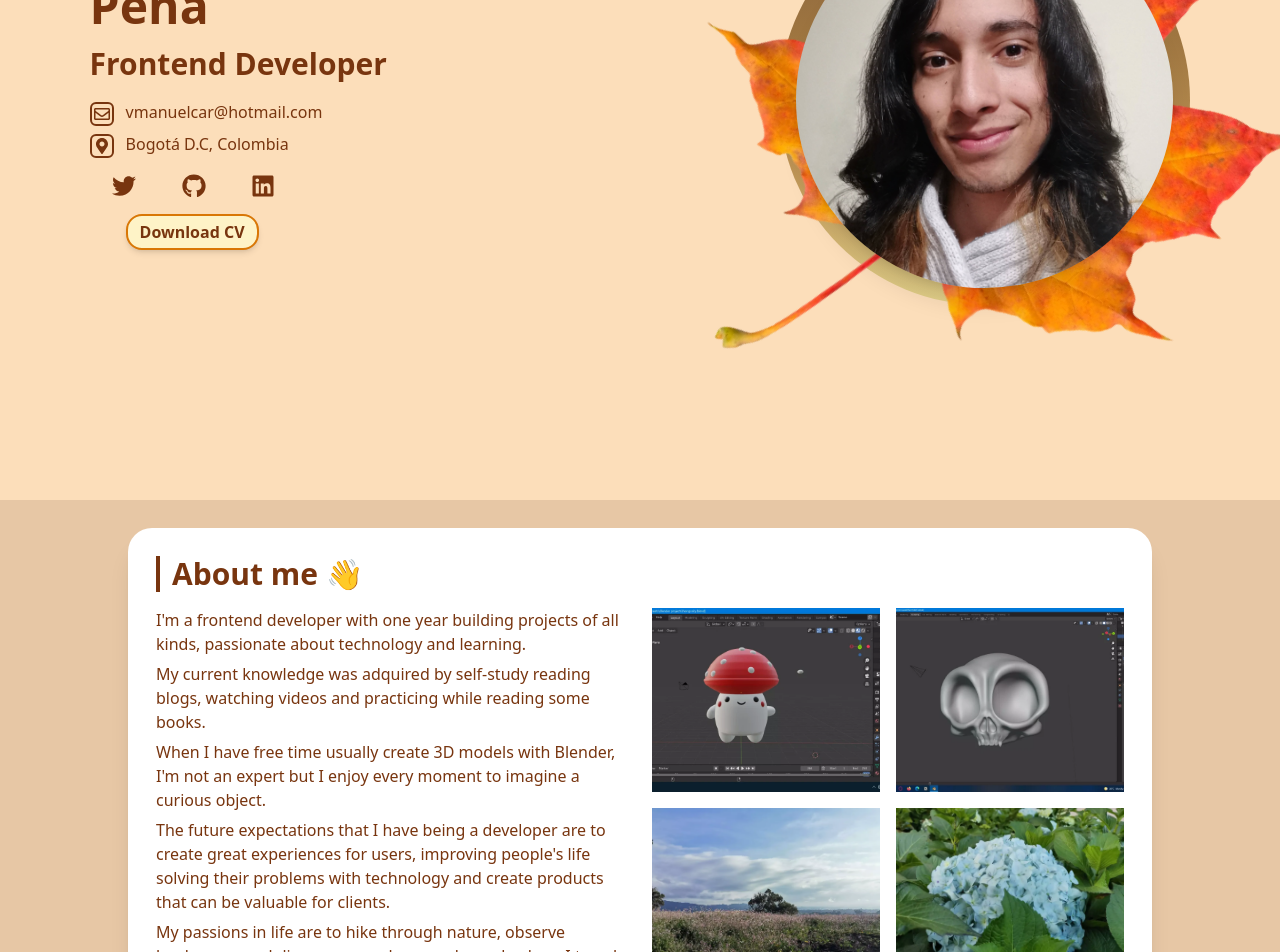
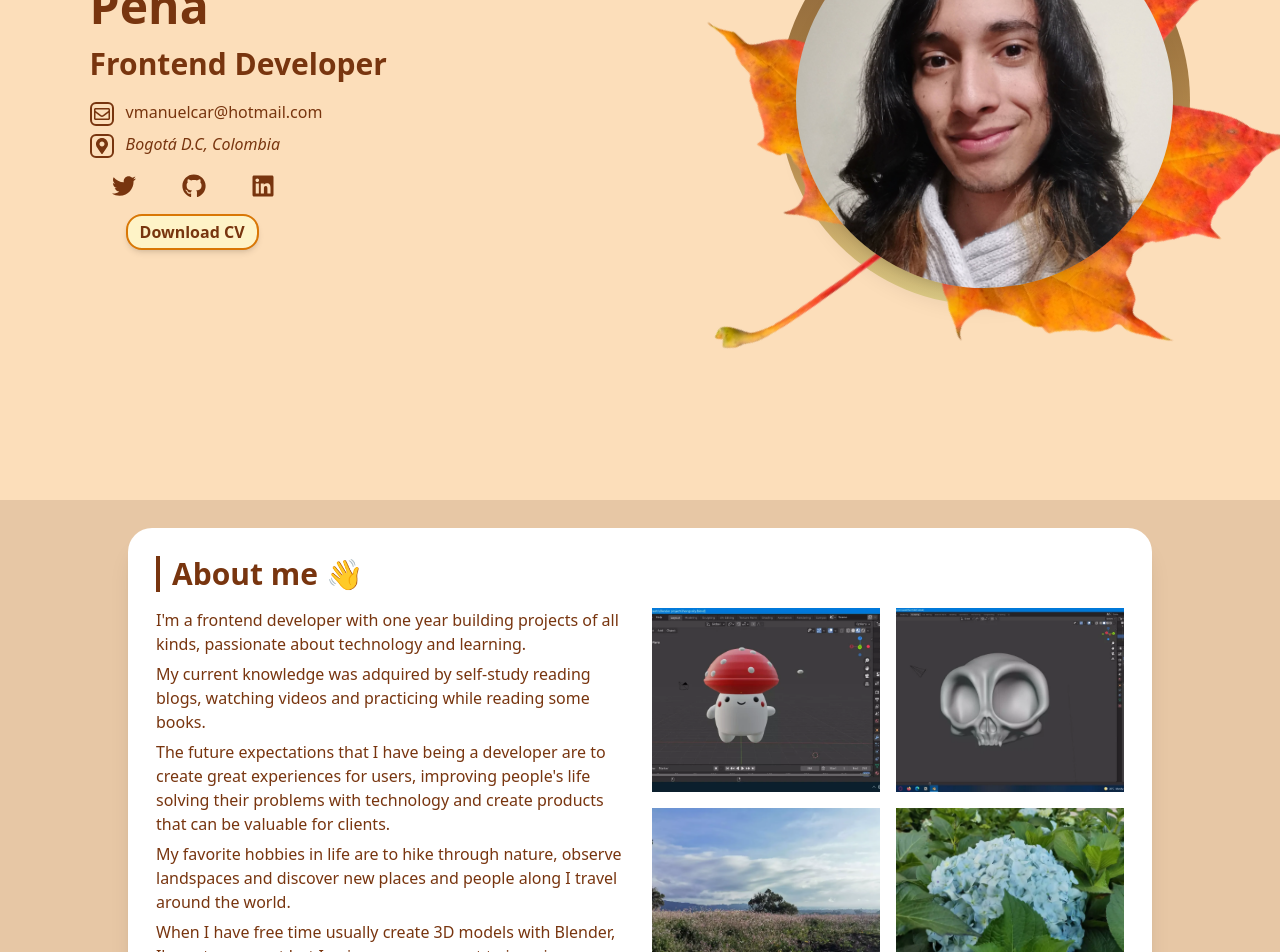
Before and after one commit to VictorCar86/Portfolio, a React app: page / in a window 1280 px wide. Shown: the part 300-1252 px from the top of the page. Built offline with nearby package versions, Linux system fonts and the light colour scheme; what tailwindcss-animatecss would draw is missing.

Commit message:
Fix bug of height property at Home component

```diff
--- a/src/containers/AboutMe.jsx
+++ b/src/containers/AboutMe.jsx
@@ -12,9 +12,9 @@ const AboutMe = () => {
         <div>
           <p className='mb-1.5'>I'm a frontend developer with one year building projects of all kinds, passionate about technology and learning.</p>
           <p className='mb-1.5'>My current knowledge was adquired by self-study reading blogs, watching videos and practicing while reading some books.</p>
-          <p className='mb-1.5'>When I have free time usually create 3D models with Blender, I'm not an expert but I enjoy every moment to imagine a curious object.</p>
           <p className='mb-1.5'>The future expectations that I have being a developer are to create great experiences for users, improving people's life solving their problems with technology and create products that can be valuable for clients.</p>
-          <p className='mb-1.5'>My passions in life are to hike through nature, observe landspaces and discover new places and people along I travel around the world.</p>
+          <p className='mb-1.5'>My favorite hobbies in life are to hike through nature, observe landspaces and discover new places and people along I travel around the world.</p>
+          <p className='mb-1.5'>When I have free time usually create 3D models with Blender, I'm not an expert but I enjoy every moment to imagine a curious object. As well as play video games and skate through the city where I live.</p>
         </div>
         <aside className='grid grid-cols-1 grid-rows-4 sm:grid-cols-2 sm:grid-rows-2 gap-4 h-[600px] sm:h-96'>
           <img className='w-full h-full object-cover object-center hover:scale-105 transition-transform' src={mushroom3dImg} alt="" />
--- a/src/containers/Home.jsx
+++ b/src/containers/Home.jsx
@@ -14,7 +14,8 @@ const Home = () => {
     const [fall, setFall] = useState("")
 
     return (
-        <section className='flex flex-col-reverse h-screen px-[7%] justify-center items-center gap-6 sm:gap-10 md:flex-row bg-cream-100' id="home">
+        <section className='h-screen w-full bg-cream-100'>
+            <div className='h-full w-full flex flex-col-reverse px-[7%] justify-center items-center gap-6 sm:gap-10 md:flex-row bg-transparent animate__zoomIn animate__animated animate__delay' id="home">
                 <div>
                     <h1 className='text-4xl sm:text-5xl font-bold text-center md:text-left'>Victor Manuel Carreño Peña</h1>
                     <h2 className='text-2xl sm:text-3xl my-4 font-bold text-center md:text-left'>Frontend Developer</h2>
@@ -23,10 +24,10 @@ const Home = () => {
                             <FaRegEnvelope className='inline-block w-6 h-6 border-2 border-amber-900 rounded-md p-0.5 mr-3 my-1' />
                             vmanuelcar@hotmail.com
                         </p>
-                    <p>
+                        <address>
                             <FaMapMarkerAlt className='inline-block w-6 h-6 border-2 border-amber-900 rounded-md p-0.5 mr-3 my-1' />
                             Bogotá D.C, Colombia
-                    </p>
+                        </address>
                     </div>
                     <div className='w-52 mt-3 flex justify-around mx-auto md:mx-0'>
                         <a
@@ -75,6 +76,7 @@ const Home = () => {
                         alt="Profile picture of Victor Carreño"
                     />
                 </div>
+            </div>
         </section>
     )
 }
```
Also changed, not shown: 1 other file (tests, documents, lock files or other folders). Lines whose indentation alone changed are shown as unchanged.
